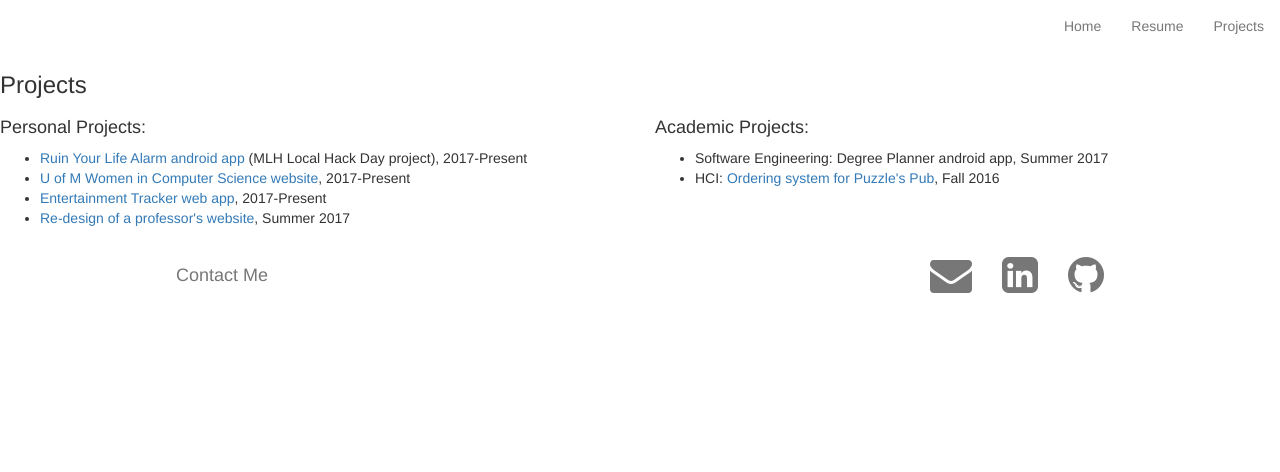
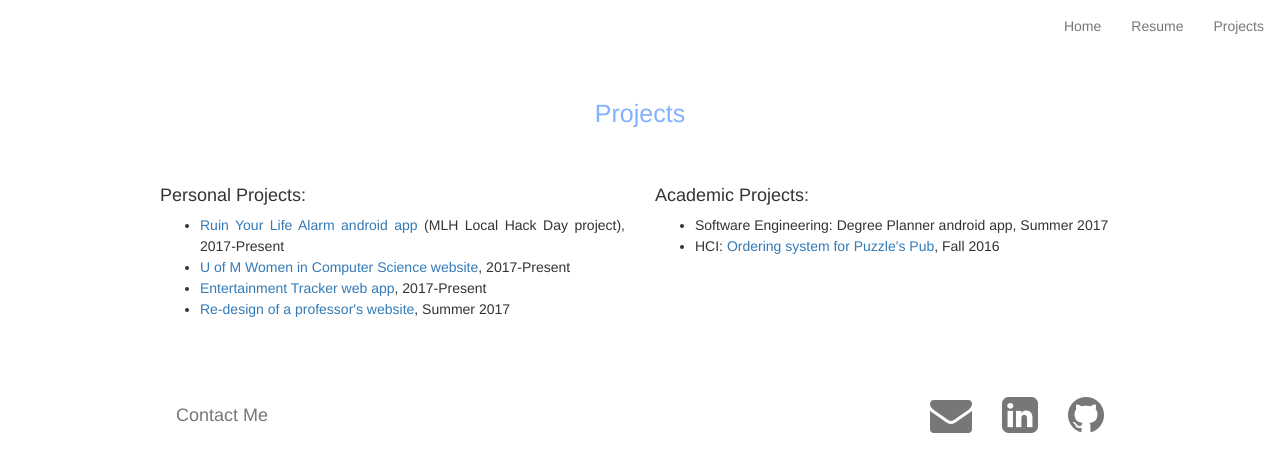
Before and after one commit to tiffcj/tiffcj.github.io, a Jekyll site: the page built from projects/index.html, in a window 1280 px wide. Shown: the top 472 px of the page. Built offline with Jekyll 4.4.1, drawn with Linux system fonts in a browser that asks for light colours; nearby versions of some CDN libraries.

Commit message:
Get shared styles working

```diff
--- a/_layouts/default.html
+++ b/_layouts/default.html
@@ -12,7 +12,7 @@
     <!--Font Awesome icons-->
     <link rel="stylesheet" href="https://cdnjs.cloudflare.com/ajax/libs/font-awesome/4.7.0/css/font-awesome.min.css">
 
-    <link rel="stylesheet" type="text/css" href="css/shared-styles.css">
+    <link rel="stylesheet" type="text/css" href="{{ site.baseurl }}/css/shared-styles.css">
 </head>
 
 <body>
--- a/_layouts/homepage.html
+++ b/_layouts/homepage.html
@@ -12,7 +12,7 @@
     <!--Font Awesome icons-->
     <link rel="stylesheet" href="https://cdnjs.cloudflare.com/ajax/libs/font-awesome/4.7.0/css/font-awesome.min.css">
 
-    <link rel="stylesheet" type="text/css" href="css/shared-styles.css">
+    <link rel="stylesheet" type="text/css" href="{{ site.baseurl }}/css/shared-styles.css">
 </head>
 
 <body>
--- a/css/shared-styles.css
+++ b/css/shared-styles.css
@@ -7,6 +7,11 @@
     margin: 0 auto;
     margin-top: 48px;
     margin-bottom: 48px;
+}
+
+.navbar {
+    background-color: transparent;
+    border-color: transparent;
 }
 
 .subheading-text {
--- a/projects/index.html
+++ b/projects/index.html
@@ -4,7 +4,7 @@ title: Projects
 ---
 
 <div class="section">
-    <h3 class="subheading">Projects</h3>
+    <h3 class="subheading-text">Projects</h3>
 
     <div class="row body-text">
         <div class="col-md-6">
```
Also changed, not shown: index.html (+1 -8 lines).
